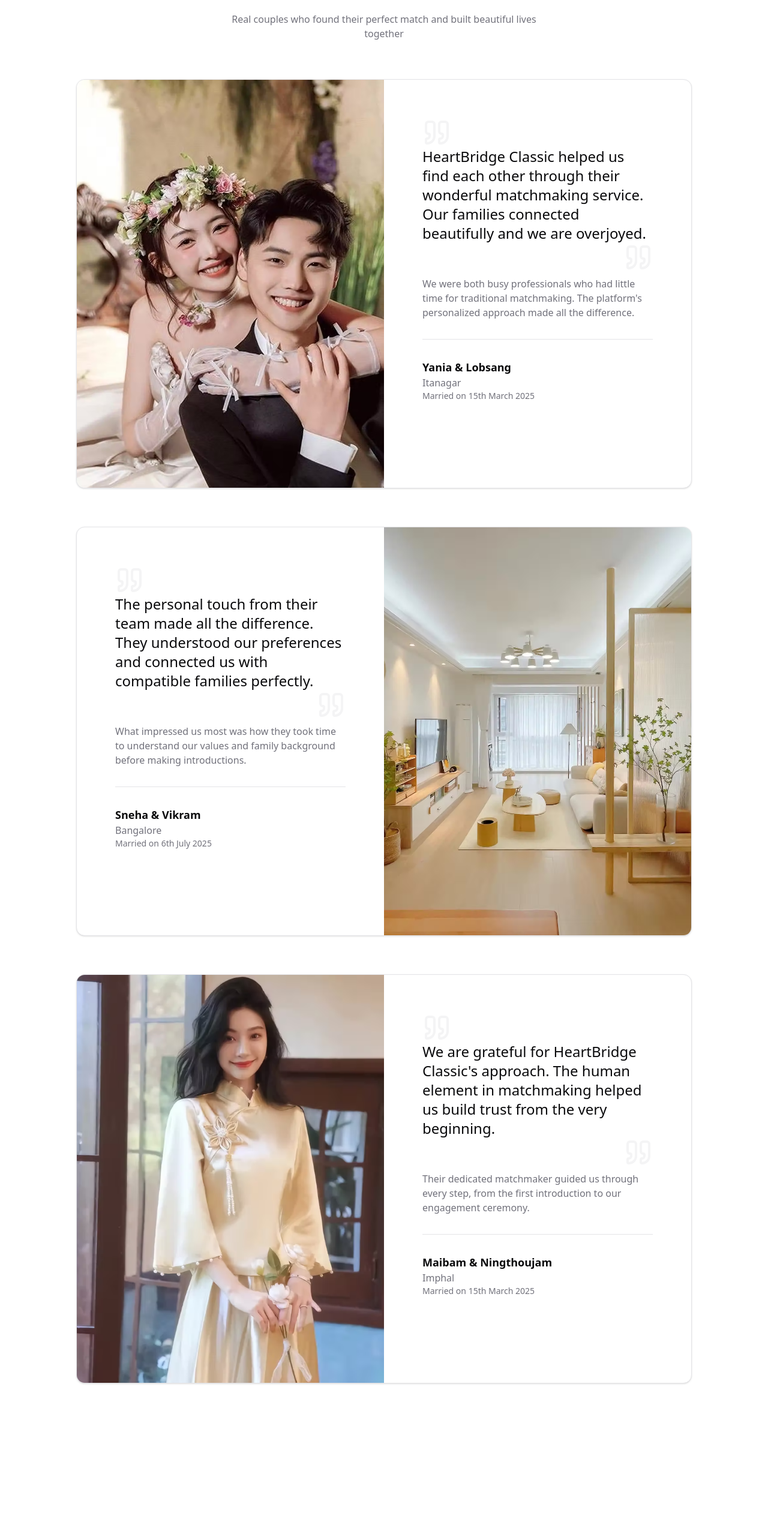
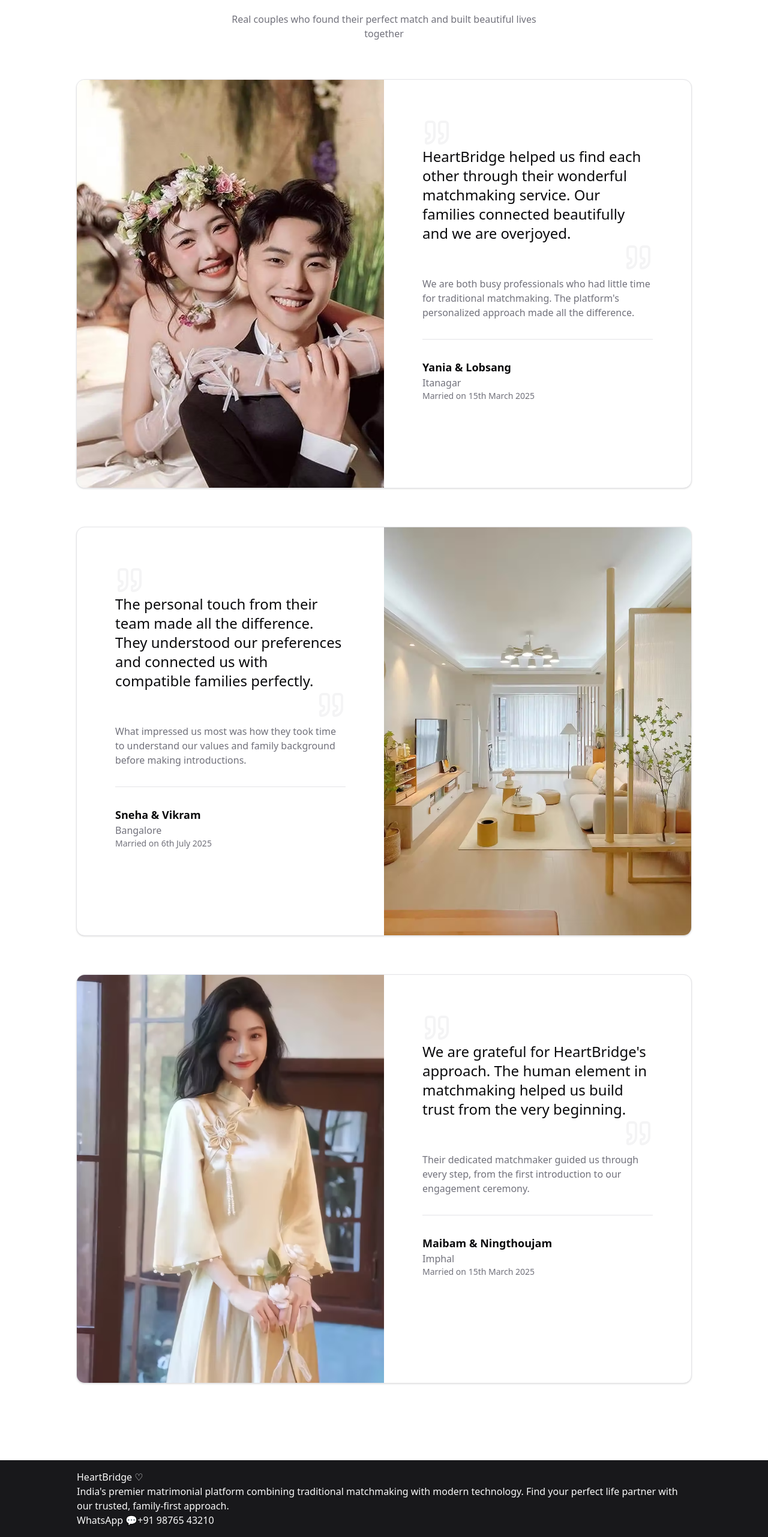
Before and after one commit to vidyesh95/heartbridge, a Next.js app: page / in a window 1280 px wide. Shown: the part 2376-4938 px from the top of the page at 60% size. Before the commit the page ends 4810 px from the top, so only its background shows below. Built offline with nearby package versions, Linux system fonts and the light colour scheme.

Commit message:
Refine SuccessStoriesSection: update testimonial content for improved clarity, remove "Classic" references, and enhance footer with HeartBridge branding and contact details.

```diff
--- a/src/app/page.tsx
+++ b/src/app/page.tsx
@@ -5,11 +5,27 @@ import SuccessStoriesSection from "@/components/home/success-stories-section";
 
 export default function Home() {
     return (
+        <>
             <main>
                 <HeroSection/>
                 <StatisticsSection/>
                 <HowItWorksSection/>
                 <SuccessStoriesSection/>
             </main>
+            <footer className={"bg-primary flex flex-col items-center justify-center"}>
+                <div className={"w-full max-w-5xl px-4 md:px-0 py-4"}>
+                    <div>
+                        <h1 className={"text-primary-foreground"}>HeartBridge ♡</h1>
+                        <p className={"text-primary-foreground"}>
+                            India&apos;s premier matrimonial platform combining traditional matchmaking with modern
+                            technology. Find your perfect life partner with our trusted, family-first approach.
+                        </p>
+                        <p className={"text-primary-foreground"}>
+                            WhatsApp 💬<span>+91 98765 43210</span>
+                        </p>
+                    </div>
+                </div>
+            </footer>
+        </>
     )
 }
--- a/src/components/home/success-stories-section.tsx
+++ b/src/components/home/success-stories-section.tsx
@@ -20,14 +20,14 @@ export default function SuccessStoriesSection() {
                     <div className={"p-4 md:p-16"}>
                         <Quote size={48} className={"text-muted"}/>
                         <h4 className={"text-4xl md:text-2xl"}>
-                            HeartBridge Classic helped us find each other through their wonderful matchmaking service.
+                            HeartBridge helped us find each other through their wonderful matchmaking service.
                             Our families connected beautifully and we are overjoyed.
                         </h4>
                         <div className={"flex justify-end"}>
                             <Quote size={48} className={"text-muted"}/>
                         </div>
                         <p className={"text-muted-foreground mt-2 mb-8"}>
-                            We were both busy professionals who had little time for traditional matchmaking. The
+                            We are both busy professionals who had little time for traditional matchmaking. The
                             platform&apos;s personalized approach made all the difference.
                         </p>
                         <hr/>
@@ -78,7 +78,7 @@ export default function SuccessStoriesSection() {
                     <div className={"p-4 md:p-16"}>
                         <Quote size={48} className={"text-muted"}/>
                         <h4 className={"text-4xl md:text-2xl"}>
-                            We are grateful for HeartBridge Classic&apos;s approach. The human element in matchmaking helped us build trust from the very beginning.
+                            We are grateful for HeartBridge&apos;s approach. The human element in matchmaking helped us build trust from the very beginning.
                         </h4>
                         <div className={"flex justify-end"}>
                             <Quote size={48} className={"text-muted"}/>
```
Lines whose indentation alone changed are shown as unchanged.
